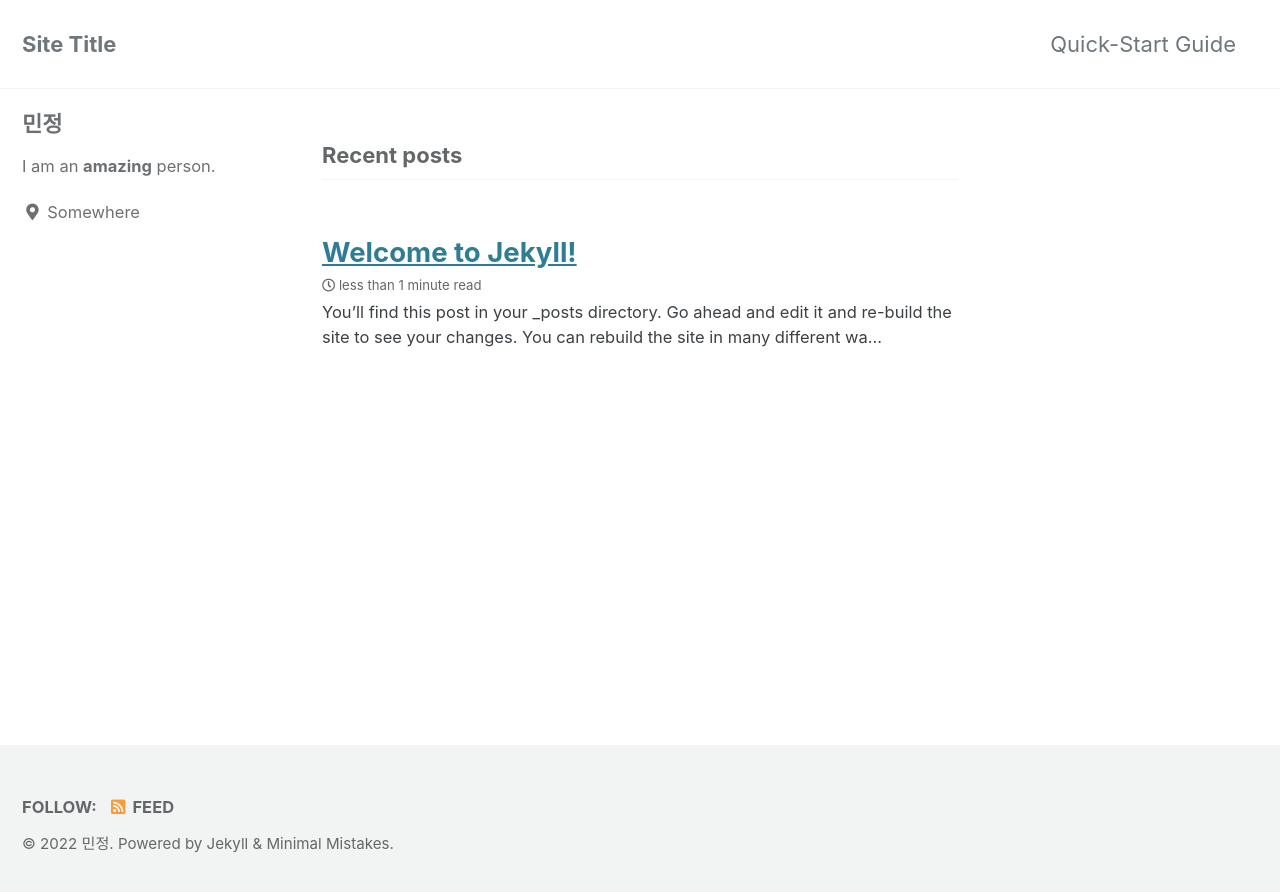
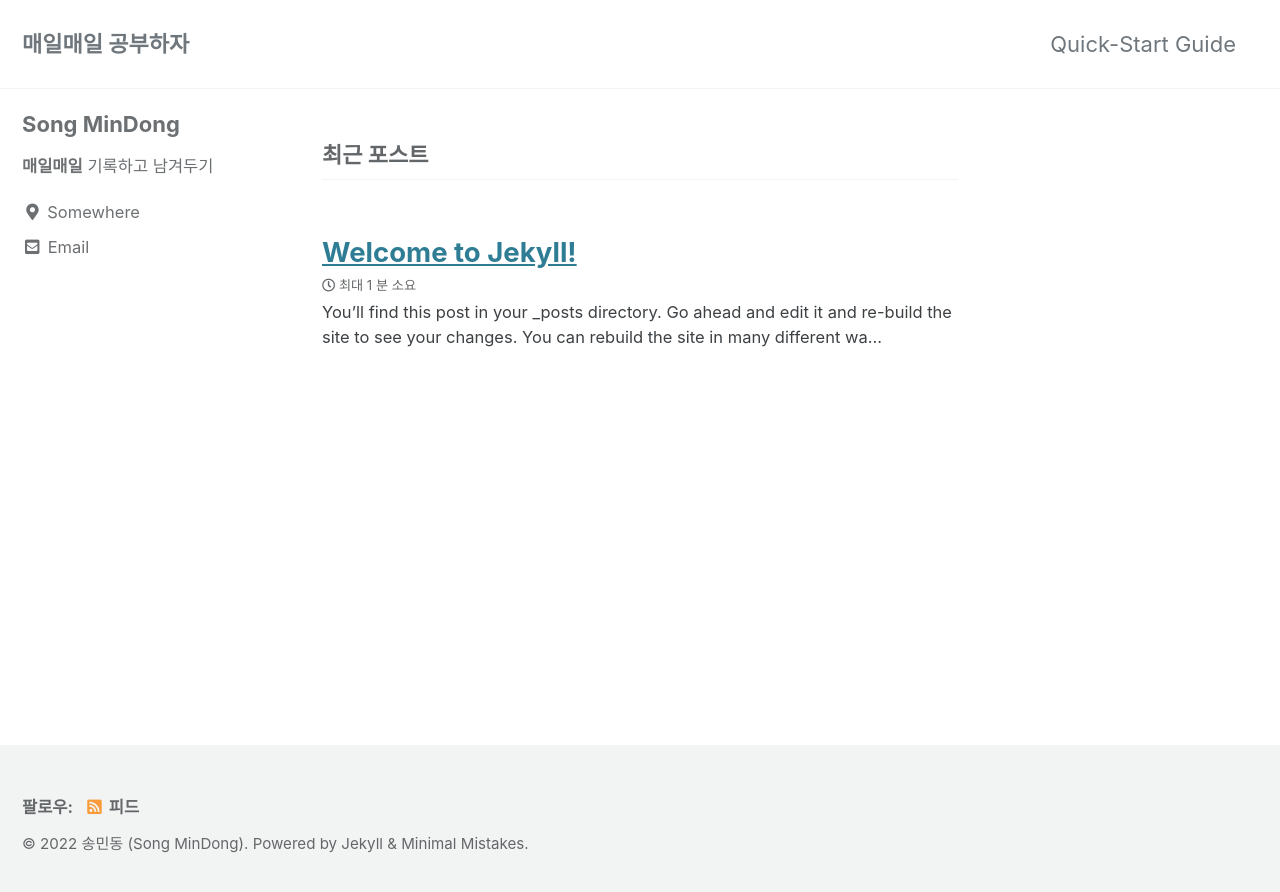
Before and after one commit to SMJminjeong/SMJ.minjeong, a Jekyll site: the page built from index.html, in a window 1280 px wide. Shown: the top 892 px of the page. Built offline with Jekyll 4.4.1, drawn with Linux system fonts in a browser that asks for light colours; cached includes are drawn as plain includes; the list of posts is cut into pages by our own code.

Commit message:
기본 인적사항 입력 (카테고리 생성 전)

```diff
--- a/_config.yml
+++ b/_config.yml
@@ -15,12 +15,12 @@
 minimal_mistakes_skin    : "default" # "air", "aqua", "contrast", "dark", "dirt", "neon", "mint", "plum", "sunrise"
 
 # Site Settings
-locale                   : "en-US"
-title                    : "Site Title"
+locale                   : "ko-KR"
+title                    : "매일매일 공부하자"
 title_separator          : "-"
 subtitle                 : # site tagline that appears below site title in masthead
-name                     : "민정"
-description              : "An amazing website."
+name                     : "송민동 (Song MinDong)"
+description              : "**매일매일** 기록하고 남겨두기"
 url                      : # the base hostname & protocol for your site e.g. "https://mmistakes.github.io"
 baseurl                  : # the subpath of your site, e.g. "/blog"
 repository               : # GitHub username/repo-name e.g. "mmistakes/minimal-mistakes"
@@ -104,15 +104,15 @@ analytics:
 
 # Site Author
 author:
-  name             : "민정"
+  name             : "Song MinDong"
   avatar           : # path of avatar image, e.g. "/assets/images/bio-photo.jpg"
-  bio              : "I am an **amazing** person."
+  bio              : "**매일매일** 기록하고 남겨두기"
   location         : "Somewhere"
   email            :
   links:
     - label: "Email"
       icon: "fas fa-fw fa-envelope-square"
-      # url: "mailto:your.name@email.com"
+      url: mailto:SMJminjeong@email.com
     - label: "Website"
       icon: "fas fa-fw fa-link"
       # url: "https://your-website.com"
@@ -218,7 +218,7 @@ sass:
 
 # Outputting
 permalink: /:categories/:title/
-paginate: 5 # amount of posts to show
+paginate: 15 # amount of posts to show
 paginate_path: /page:num/
 timezone: # https://en.wikipedia.org/wiki/List_of_tz_database_time_zones
 
@@ -290,3 +290,10 @@ defaults:
       comments: # true
       share: true
       related: true
+ # _pages                      : 해당 하단 영역이 새로 추가되었습니다.
+  - scope:
+      path: "_pages"
+      type: pages
+    values:
+      layout: single
+      author_profile: true
```
Also changed, not shown: .github/CONTRIBUTING.md (deleted), .github/FUNDING.yml (deleted), .github/ISSUE_TEMPLATE/bug_report.md (deleted), .github/ISSUE_TEMPLATE/bug_report.yml (deleted), .github/ISSUE_TEMPLATE/config.yml (deleted), .github/ISSUE_TEMPLATE/documentation.md (deleted), .github/ISSUE_TEMPLATE/documentation.yml (deleted), .github/PULL_REQUEST_TEMPLATE.md (deleted), .github/workflows/bad-pr.yml (deleted), README.md (deleted), 2 other files.
